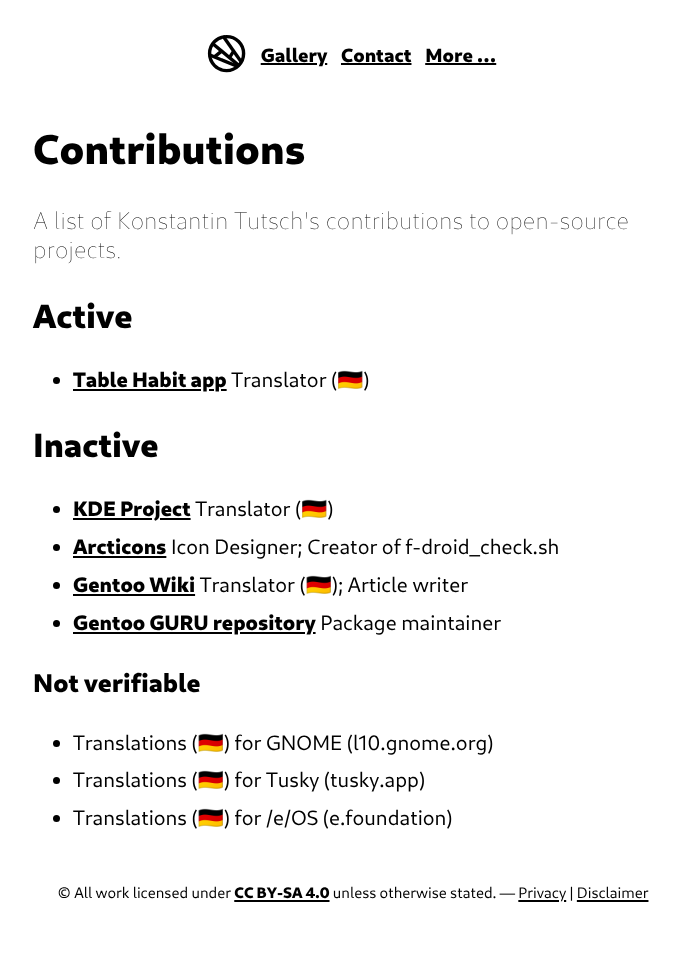
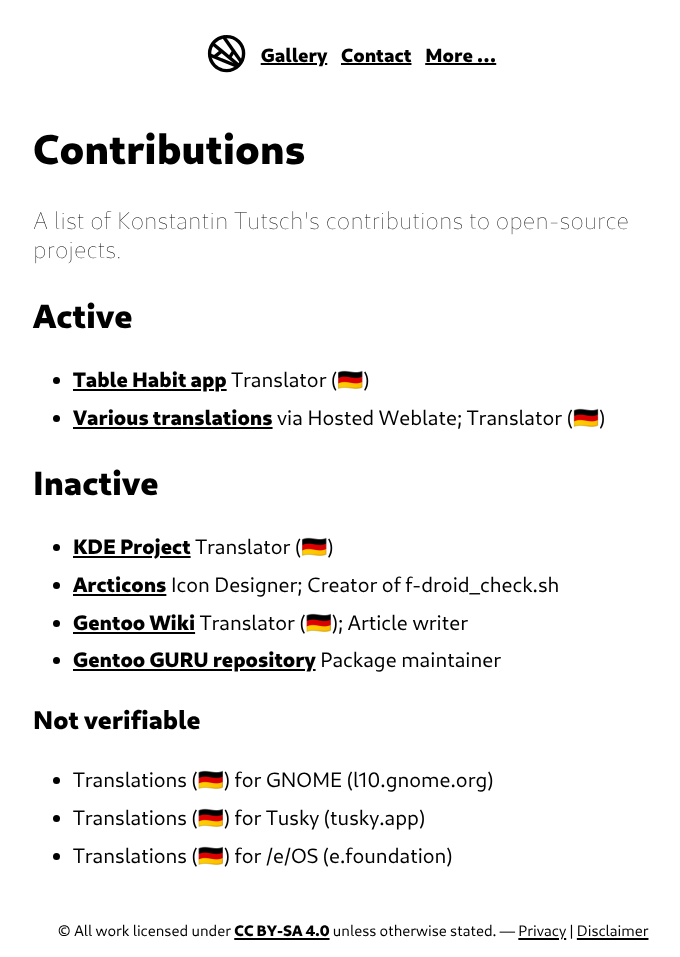
Before and after one commit to konstantintutsch/website, a Jekyll site: the page built from contributions/index.html, in a window 1280 px wide. Shown: the whole page, without its empty margins (287-967 px from the left). Built offline with Jekyll 4.4.1, drawn with Linux system fonts in a browser that asks for light colours; before the commit the page ends 919 px from its top, so only the background shows below that.

Commit message:
Add Hosted Weblate to Contributions

```diff
--- a/_data/contributions.yaml
+++ b/_data/contributions.yaml
@@ -19,6 +19,10 @@
     role: "Translator (🇩🇪)"
     url: "https://github.com/FriesI23/mhabit/commits?author=konstantintutsch"
     active: true
+  - name: "Various translations"
+    role: "via Hosted Weblate; Translator (🇩🇪)"
+    url: "https://hosted.weblate.org/user/konstantintutsch/"
+    active: true
 
 other:
   - Translations (🇩🇪) for GNOME (l10.gnome.org)
```
